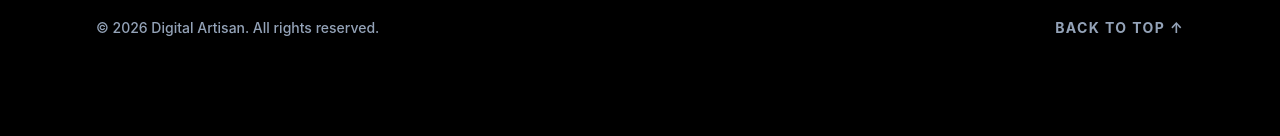
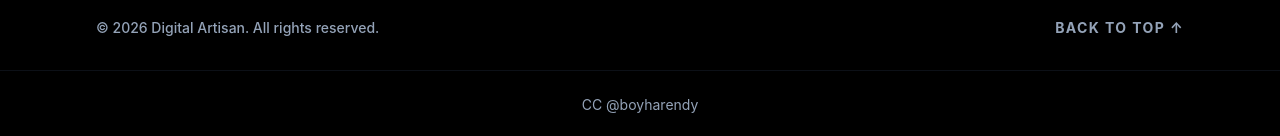
Before and after one commit to boyharendy/portfolio, a React (Vite) app: page / in a window 1280 px wide. Shown: the part 6557-6693 px from the top of the page. Before the commit the page ends 6627 px from the top, so only its background shows below. Built offline with nearby package versions, Linux system fonts and the light colour scheme.

Commit message:
feat: add CC @boyharendy footer

```diff
--- a/src/App.tsx
+++ b/src/App.tsx
@@ -61,6 +61,9 @@ function App() {
           <Route path="/" element={<Home />} />
           <Route path="/project/:id" element={<ProjectDetail />} />
         </Routes>
+        <footer className="py-6 text-center text-sm text-muted-foreground border-t border-border/40 mt-auto">
+          <p>CC @boyharendy</p>
+        </footer>
       </div>
     </BrowserRouter>
   )
```
